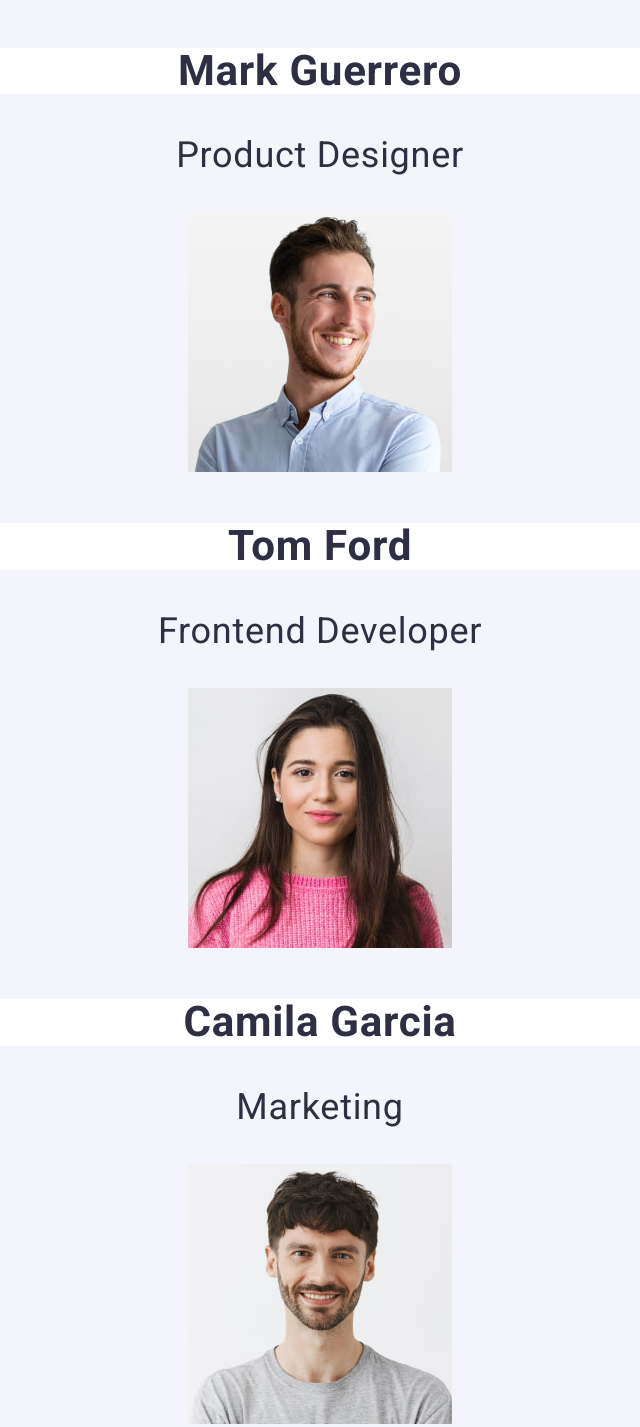
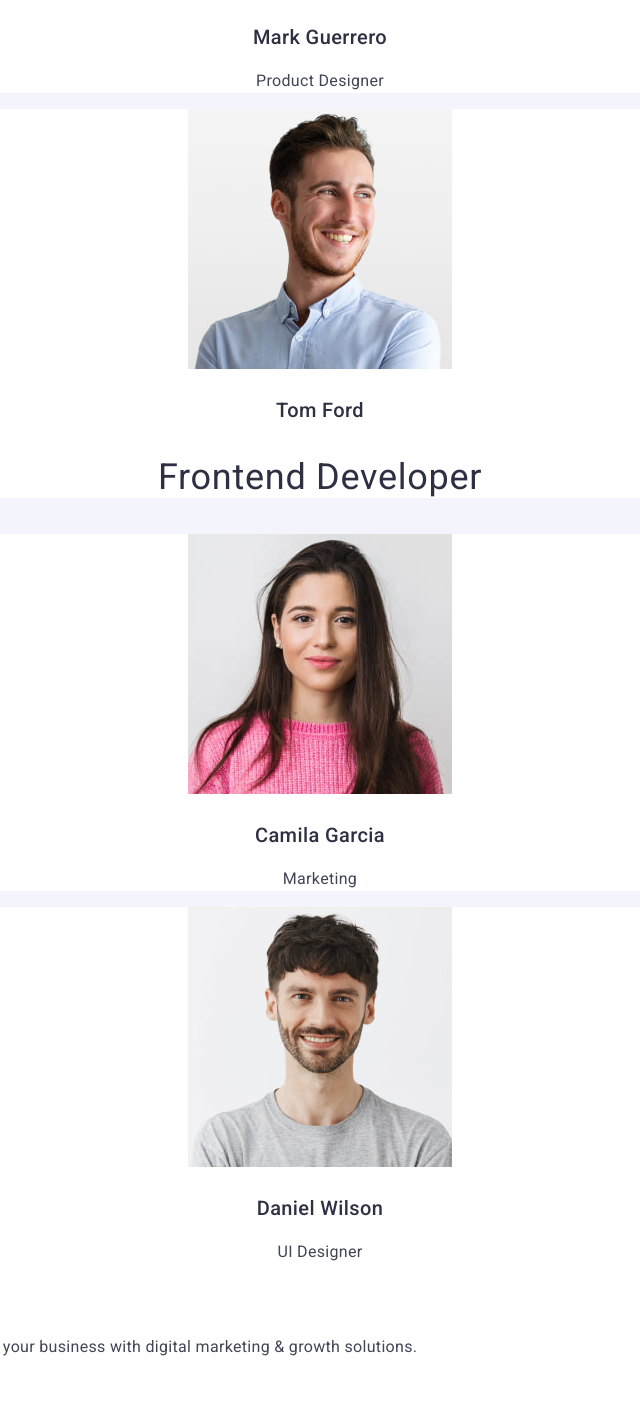
Before and after one commit to AAA-191171/goit-markup-hw-02, a plain HTML site: page index.html in a window 1280 px wide. Shown: the part 2124-3551 px from the top of the page, without its empty margins (340-980 px from the left). After the commit the page ends 3499 px from the top, so only its background shows below. Drawn offline with Linux system fonts and the light colour scheme.

Commit message:
Update index.html

```diff
--- a/index.html
+++ b/index.html
@@ -109,33 +109,33 @@
       <section class="section-four">
         <h2 class="section-four-team">Our Team</h2>
         <ul class="section-four-team list">
-          <li>
+          <li class="section-four-h">
             <img src="./images/img-mark.jpg" alt="Mark Guerrero" width="264" />
-            <h3 class="section-four-h">Mark Guerrero</h3>
-            <p class="section-four-p">Product Designer</p>
+            <h3 class="section-too-li">Mark Guerrero</h3>
+            <p class="section-too-par">Product Designer</p>
           </li>
-          <li>
+          <li class="section-four-h">
             <img src="./images/img-tom.jpg" alt="Tom Ford" width="264" />
-            <h3 class="section-four-h">Tom Ford</h3>
+            <h3 class="section-too-li">Tom Ford</h3>
             <p class="section-four-p">Frontend Developer</p>
           </li>
-          <li>
+          <li class="section-four-h">
             <img
               src="./images/img-camila.jpg"
               alt="Camila Garcia"
               width="264"
             />
-            <h3 class="section-four-h">Camila Garcia</h3>
-            <p class="section-four-p">Marketing</p>
+            <h3 class="section-too-li">Camila Garcia</h3>
+            <p class="section-too-par">Marketing</p>
           </li>
-          <li>
+          <li class="section-four-h">
             <img
               src="./images/img-daniel.jpg"
               alt="Daniel Wilson"
               width="264"
             />
-            <h3 class="section-four-h">Daniel Wilson</h3>
-            <p class="section-four-p">UI Designer</p>
+            <h3 class="section-too-li">Daniel Wilson</h3>
+            <p class="section-too-par">UI Designer</p>
           </li>
         </ul>
       </section>
@@ -143,7 +143,7 @@
 
     <footer class="">
       <a href="./index.html">WebStudio</a>
-      <p class="">
+      <p class="section-too-par">
         Increase the flow of customers and sales for your business with digital
         marketing & growth solutions.
       </p>
```
